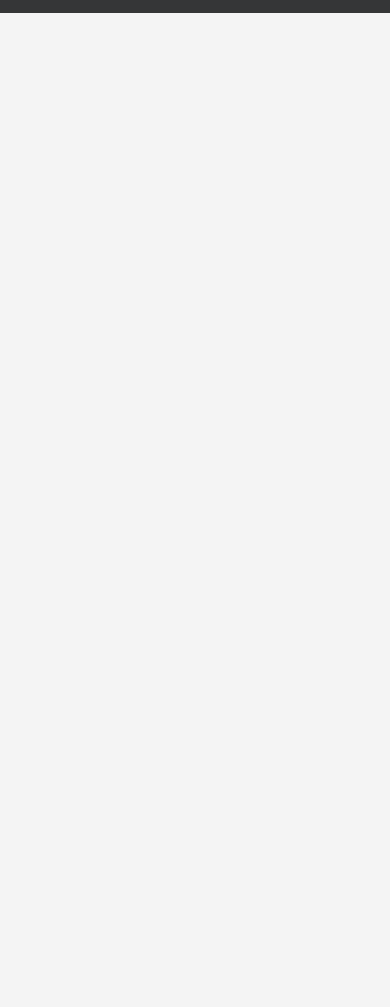
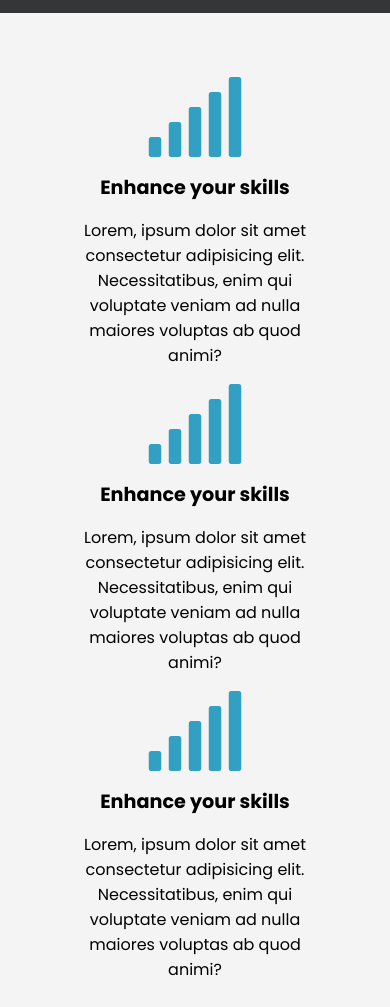
Before and after one commit to Rajani-Surarapu/email-newsletter, a plain HTML site: page index.html in a window 390 px wide. Shown: the part 1081-2088 px from the top of the page. Drawn offline with Linux system fonts and the light colour scheme.

Commit message:
update css file

```diff
--- a/styles/style.css
+++ b/styles/style.css
@@ -288,7 +288,7 @@ text-align: center;
 margin-bottom: 1rem;
     }
     .cards .container .card{
-        margin: 100%;
+        width: 100%;
     }
     main .container{
         display:  flex;
```
